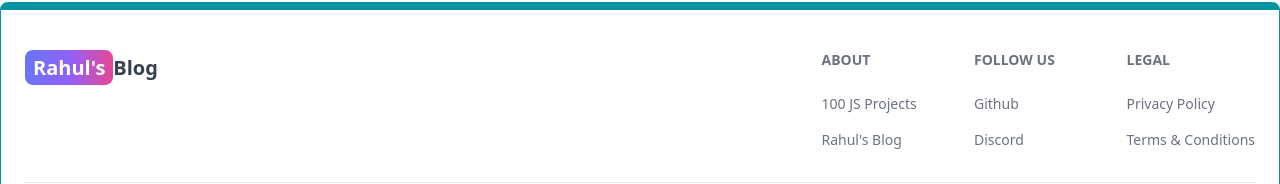
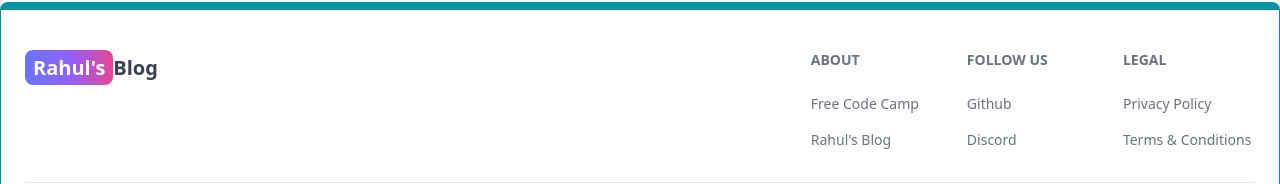
Before and after one commit to rdxdevelops/mern-blog, a React (Vite) app in the folder client/: page /sign-in in a window 1280 px wide. Shown: the part 942-1126 px from the top of the page. Built offline with nearby package versions, Linux system fonts and the light colour scheme; no server answers.

Commit message:
changed href of a footer link

```diff
--- a/client/src/components/Footer.jsx
+++ b/client/src/components/Footer.jsx
@@ -50,10 +50,10 @@ export default function Footer() {
               <FooterTitle title="About"></FooterTitle>
               <FooterLinkGroup col>
                 <FooterLink
-                  href="https://www.100jsprojects.com"
+                  href="https://www.freecodecamp.org/"
                   target="_blank"
                   rel="noopener noreferrer">
-                  100 JS Projects
+                  Free Code Camp
                 </FooterLink>
                 <FooterLink
                   href="/about"
```
